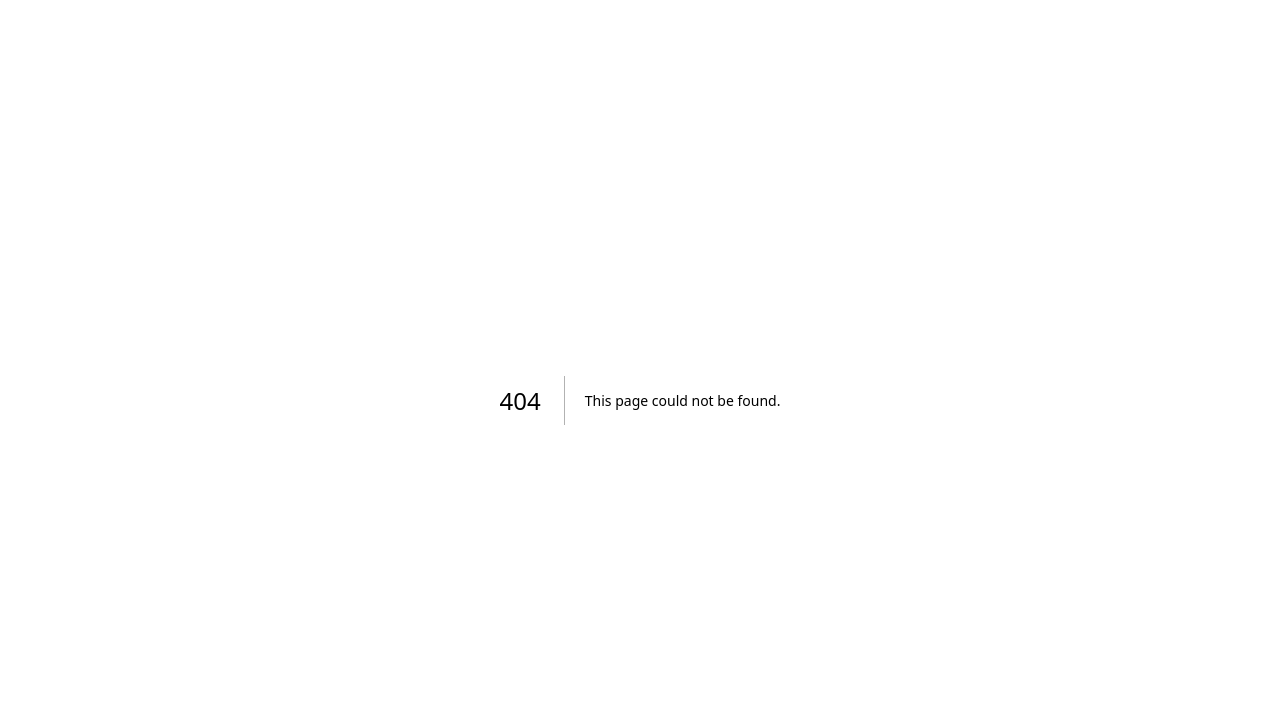
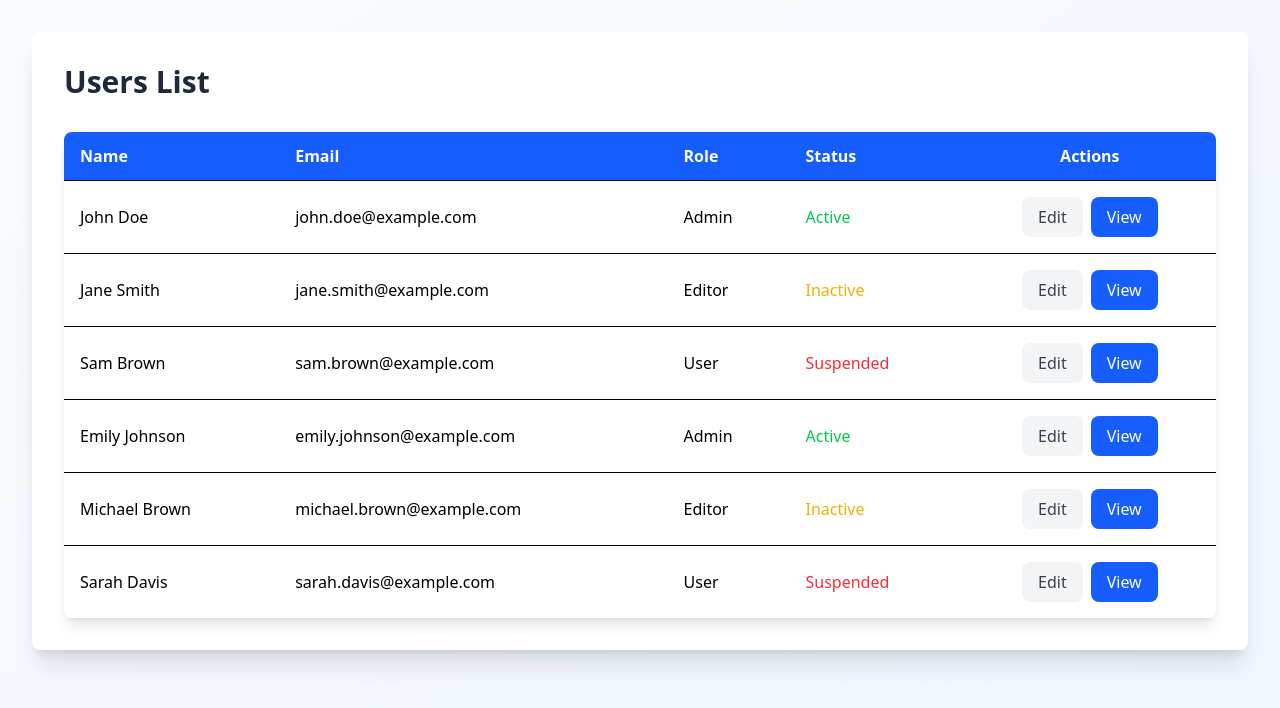
Before and after one commit to Itx-Tawhid/Dashboard-project, a Next.js app: page /dashboard/users/users-list in a window 1280 px wide. Before the commit this address had no page. Shown: the top 708 px of the page. Built offline with nearby package versions, Linux system fonts and the light colour scheme.

Commit message:
Create User Routs Pages

```diff
--- a/src/app/dashboard/users/page.tsx
+++ b/src/app/dashboard/users/page.tsx
@@ -1,7 +1,44 @@
 import React from "react";
+import Link from "next/link.js";
 
-const User = () => {
-  return <div>User</div>;
+const Users = () => {
+  return (
+    <div className="min-h-screen bg-gradient-to-br from-blue-50 to-indigo-100 p-8">
+      <div className="max-w-4xl mx-auto bg-white rounded-lg shadow-xl p-8">
+        <h1 className="text-4xl font-bold text-gray-800 mb-6">Users</h1>
+        <p className="text-lg text-gray-600 mb-8">
+          Manage your users here. You can view detailed information or browse a
+          list of users.
+        </p>
+
+        <div className="grid grid-cols-1 md:grid-cols-2 lg:grid-cols-2 gap-8">
+          <Link
+            href="/dashboard/users/users-details"
+            className="bg-teal-50 p-6 rounded-lg shadow-sm hover:shadow-lg transition-shadow"
+          >
+            <h2 className="text-xl font-semibold text-teal-800 mb-2">
+              User Details
+            </h2>
+            <p className="text-gray-600">
+              View detailed information about each user in your system.
+            </p>
+          </Link>
+
+          <Link
+            href="/dashboard/users/users-list"
+            className="bg-orange-50 p-6 rounded-lg shadow-sm hover:shadow-lg transition-shadow"
+          >
+            <h2 className="text-xl font-semibold text-orange-800 mb-2">
+              User List
+            </h2>
+            <p className="text-gray-600">
+              Browse and manage all users in the system.
+            </p>
+          </Link>
+        </div>
+      </div>
+    </div>
+  );
 };
 
-export default User;
+export default Users;
--- a/src/app/dashboard/users/user-list/page.tsx
+++ /dev/null
@@ -1,7 +0,0 @@
-import React from "react";
-
-const UserList = () => {
-  return <div>UserList</div>;
-};
-
-export default UserList;
--- a/src/app/dashboard/users/users-details/page.tsx
+++ b/src/app/dashboard/users/users-details/page.tsx
@@ -1,7 +1,82 @@
 import React from "react";
 
 const UserDetails = () => {
-  return <div>UserDetails</div>;
+  const user = {
+    name: "John Doe",
+    email: "john.doe@example.com",
+    role: "Admin",
+    status: "Active",
+    bio: "Lorem ipsum dolor sit amet, consectetur adipiscing elit. Phasellus imperdiet, nulla et dictum interdum, nisi lorem egestas odio, vitae scelerisque enim ligula venenatis dolor.",
+    profilePicture: "https://randomuser.me/api/portraits/men/1.jpg",
+    activities: [
+      { id: 1, description: "Updated password", timestamp: "2025-02-10" },
+      { id: 2, description: "Changed email address", timestamp: "2025-01-25" },
+      {
+        id: 3,
+        description: "Logged in from a new device",
+        timestamp: "2025-01-15",
+      },
+    ],
+  };
+
+  return (
+    <div className="min-h-screen bg-gradient-to-br from-gray-50 to-blue-50 p-8">
+      <div className="max-w-4xl mx-auto bg-white rounded-lg shadow-xl p-8">
+        <div className="flex items-center mb-8">
+          <img
+            src={user.profilePicture}
+            alt="Profile"
+            className="w-20 h-20 rounded-full object-cover mr-6"
+          />
+          <div>
+            <h1 className="text-3xl font-bold text-gray-800">{user.name}</h1>
+            <p className="text-sm text-gray-600">{user.email}</p>
+            <p className="text-sm text-gray-600">Role: {user.role}</p>
+            <p
+              className={`text-sm mt-2 ${
+                user.status === "Active" ? "text-green-500" : "text-red-500"
+              }`}
+            >
+              Status: {user.status}
+            </p>
+          </div>
+        </div>
+
+        <div className="mb-8">
+          <h2 className="text-xl font-semibold text-gray-700 mb-4">About</h2>
+          <p className="text-gray-600">{user.bio}</p>
+        </div>
+
+        <div className="mb-8">
+          <h2 className="text-xl font-semibold text-gray-700 mb-4">
+            Recent Activities
+          </h2>
+          <ul className="space-y-4">
+            {user.activities.map((activity) => (
+              <li key={activity.id} className="flex items-center space-x-4">
+                <div className="bg-blue-600 text-white rounded-full w-8 h-8 flex items-center justify-center">
+                  <span className="text-sm">A</span>
+                </div>
+                <div>
+                  <p className="text-gray-700">{activity.description}</p>
+                  <p className="text-sm text-gray-500">{activity.timestamp}</p>
+                </div>
+              </li>
+            ))}
+          </ul>
+        </div>
+
+        <div className="flex justify-end space-x-4">
+          <button className="px-6 py-2 text-gray-700 bg-gray-100 rounded-lg hover:bg-gray-200 transition-colors">
+            Edit Profile
+          </button>
+          <button className="px-6 py-2 text-white bg-blue-600 rounded-lg hover:bg-blue-700 transition-colors">
+            Send Message
+          </button>
+        </div>
+      </div>
+    </div>
+  );
 };
 
 export default UserDetails;
--- /dev/null
+++ b/src/app/dashboard/users/users-list/page.tsx
@@ -0,0 +1,102 @@
+import React from "react";
+
+const UserList = () => {
+  const users = [
+    {
+      id: 1,
+      name: "John Doe",
+      email: "john.doe@example.com",
+      role: "Admin",
+      status: "Active",
+    },
+    {
+      id: 2,
+      name: "Jane Smith",
+      email: "jane.smith@example.com",
+      role: "Editor",
+      status: "Inactive",
+    },
+    {
+      id: 3,
+      name: "Sam Brown",
+      email: "sam.brown@example.com",
+      role: "User",
+      status: "Suspended",
+    },
+    {
+      id: 4,
+      name: "Emily Johnson",
+      email: "emily.johnson@example.com",
+      role: "Admin",
+      status: "Active",
+    },
+    {
+      id: 5,
+      name: "Michael Brown",
+      email: "michael.brown@example.com",
+      role: "Editor",
+      status: "Inactive",
+    },
+    {
+      id: 6,
+      name: "Sarah Davis",
+      email: "sarah.davis@example.com",
+      role: "User",
+      status: "Suspended",
+    },
+  ];
+
+  return (
+    <div className="min-h-screen bg-gradient-to-br from-gray-50 to-blue-50 p-8">
+      <div className="max-w-7xl mx-auto bg-white rounded-lg shadow-xl p-8">
+        <h1 className="text-3xl font-bold text-gray-800 mb-8">Users List</h1>
+
+        <div className="overflow-x-auto bg-white shadow-lg rounded-lg">
+          <table className="min-w-full table-auto">
+            <thead className="bg-blue-600 text-white">
+              <tr>
+                <th className="py-3 px-4 text-left">Name</th>
+                <th className="py-3 px-4 text-left">Email</th>
+                <th className="py-3 px-4 text-left">Role</th>
+                <th className="py-3 px-4 text-left">Status</th>
+                <th className="py-3 px-4 text-center">Actions</th>
+              </tr>
+            </thead>
+            <tbody>
+              {users.map((user) => (
+                <tr key={user.id} className="border-t hover:bg-gray-50">
+                  <td className="py-4 px-4">{user.name}</td>
+                  <td className="py-4 px-4">{user.email}</td>
+                  <td className="py-4 px-4">{user.role}</td>
+                  <td className="py-4 px-4">
+                    <span
+                      className={`${
+                        user.status === "Active"
+                          ? "text-green-500"
+                          : user.status === "Inactive"
+                          ? "text-yellow-500"
+                          : "text-red-500"
+                      }`}
+                    >
+                      {user.status}
+                    </span>
+                  </td>
+                  <td className="py-4 px-4 text-center">
+                    <button className="px-4 py-2 text-gray-700 bg-gray-100 rounded-lg hover:bg-gray-200 transition-colors">
+                      Edit
+                    </button>
+                    <button className="ml-2 px-4 py-2 text-white bg-blue-600 rounded-lg hover:bg-blue-700 transition-colors">
+                      View
+                    </button>
+                  </td>
+                </tr>
+              ))}
+            </tbody>
+          </table>
+        </div>
+      </div>
+    </div>
+  );
+};
+
+export default UserList;
```
